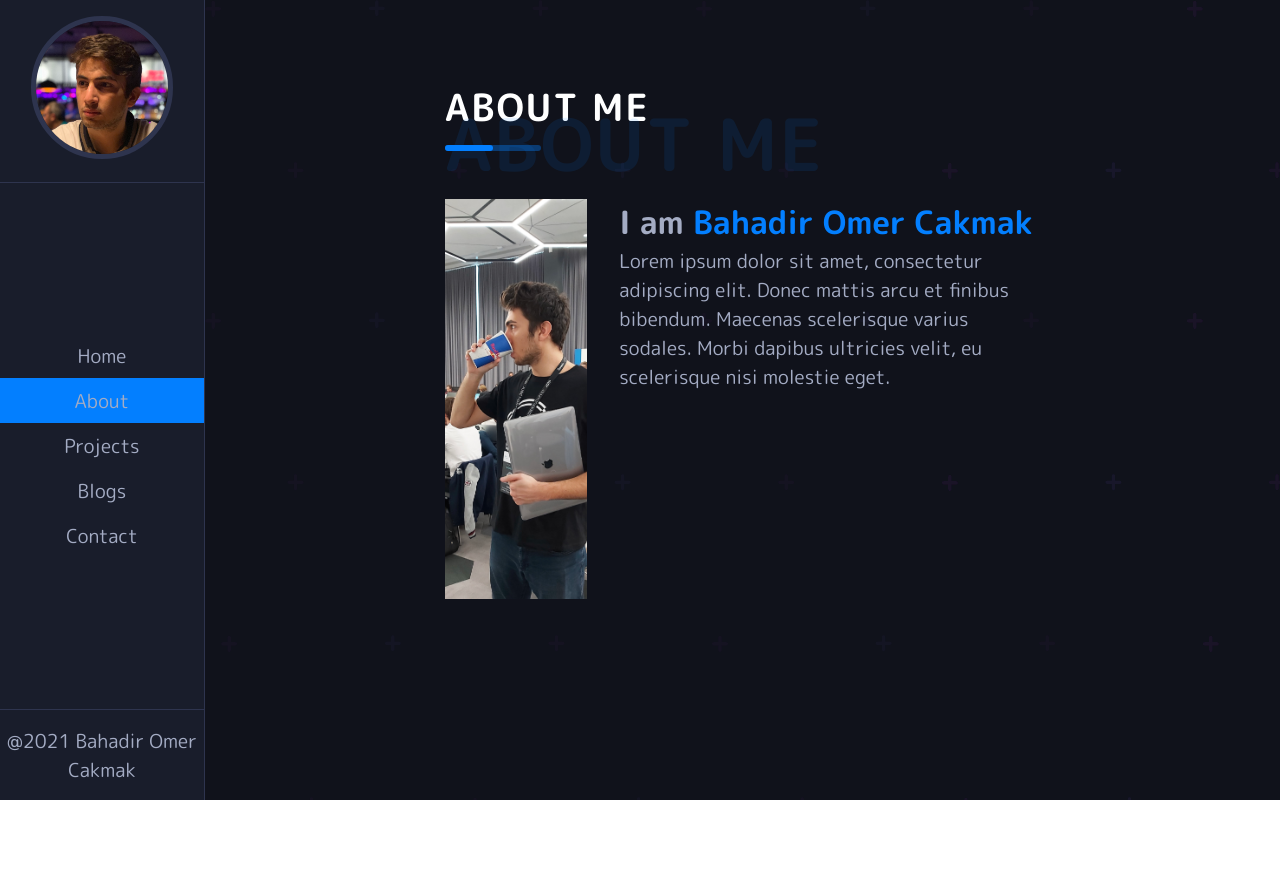
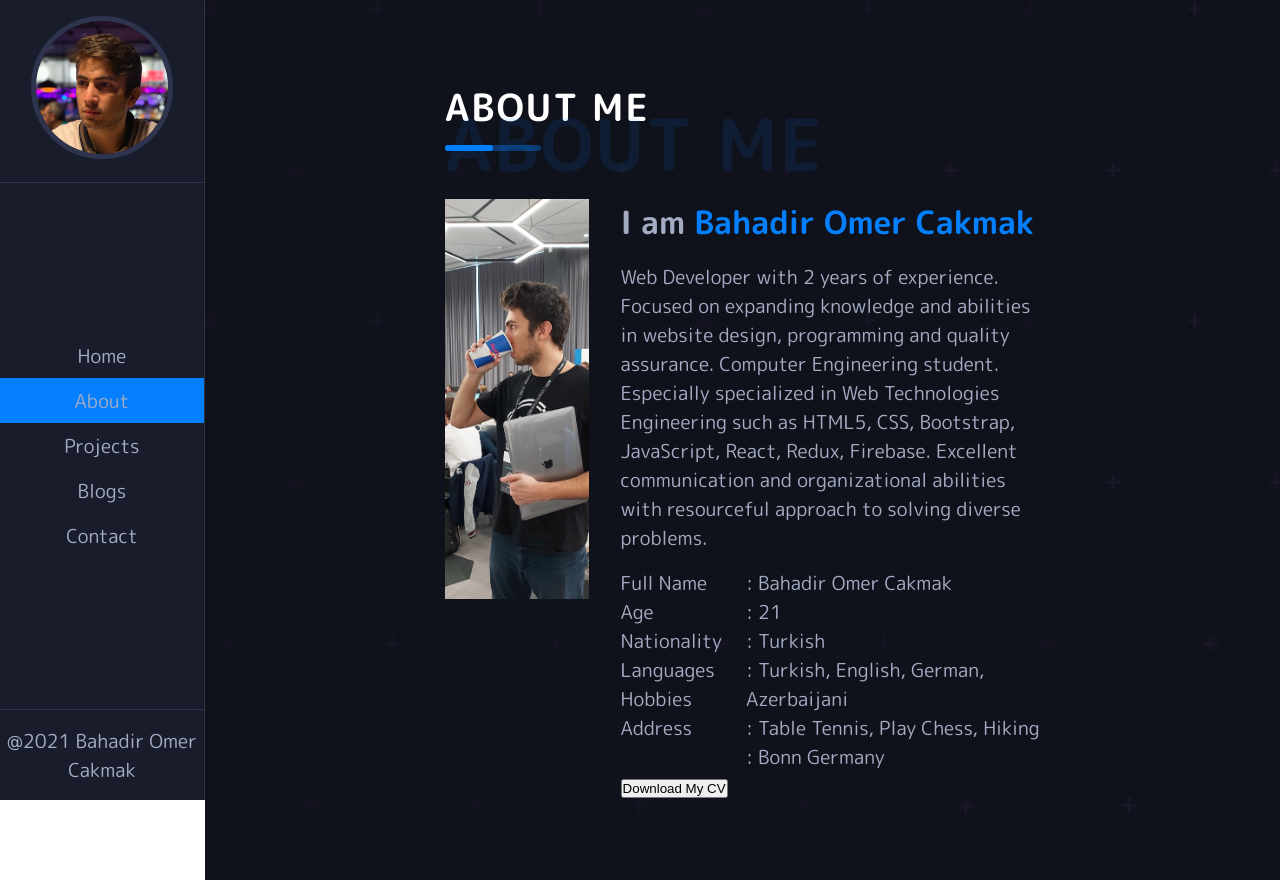
Before and after one commit to bomercakmak/my-portfolio-react, a React (Create React App) app: page /about in a window 1280 px wide. Before the commit the page ends 800 px from the top, so only its background shows below. Built offline with nearby package versions, Linux system fonts and the light colour scheme.

Commit message:
I added my about-details section and I added CV button.

```diff
--- a/src/Pages/ImageSection.js
+++ b/src/Pages/ImageSection.js
@@ -10,14 +10,33 @@ function ImageSection() {
         <h4>
           I am <span>Bahadir Omer Cakmak</span>
         </h4>
-        <p>
-          Lorem ipsum dolor sit amet, consectetur adipiscing elit. Donec mattis
-          arcu et finibus bibendum. Maecenas scelerisque varius sodales. Morbi
-          dapibus ultricies velit, eu scelerisque nisi molestie eget.
+        <p className="about-text">
+          Web Developer with 2 years of experience. Focused on expanding
+          knowledge and abilities in website design, programming and quality
+          assurance. Computer Engineering student. Especially specialized in Web
+          Technologies Engineering such as HTML5, CSS, Bootstrap, JavaScript,
+          React, Redux, Firebase. Excellent communication and organizational
+          abilities with resourceful approach to solving diverse problems.
         </p>
         <div className="about-details">
-
+          <div className="left-section">
+            <p>Full Name</p>
+            <p>Age</p>
+            <p>Nationality</p>
+            <p>Languages</p>
+            <p>Hobbies</p>
+            <p>Address</p>
+          </div>
+          <div className="right-section">
+            <p>: Bahadir Omer Cakmak</p>
+            <p>: 21</p>
+            <p>: Turkish</p>
+            <p>: Turkish, English, German, Azerbaijani</p>
+            <p>: Table Tennis, Play Chess, Hiking</p>
+            <p>: Bonn Germany</p>
+          </div>
         </div>
+        <button className="btn">Download My CV</button>
       </div>
     </div>
   );
--- a/src/styles/_about.scss
+++ b/src/styles/_about.scss
@@ -2,7 +2,7 @@
     display: flex;
     margin-top:3rem;
     .img{
-        width: 100%;
+        width: 210%;
         height: 50vh;
         img{
             width:100%;
@@ -16,5 +16,18 @@
         h4{
             font-size:2rem;
         }
+        .about-text{
+            padding:1rem 0;
+        }
     }
 }
+
+.about-details{
+   display: flex;
+   p{
+       padding: .4rem,0;
+   }
+   .right-section{
+       margin-left: 1.5rem ;
+   }
+}
```
